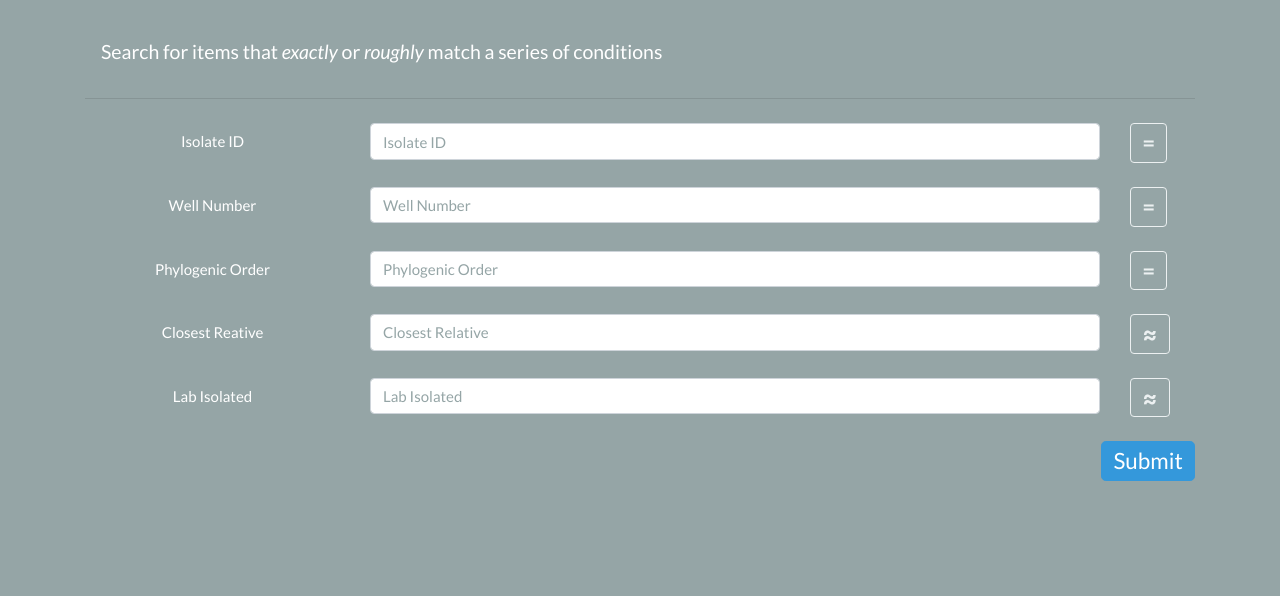
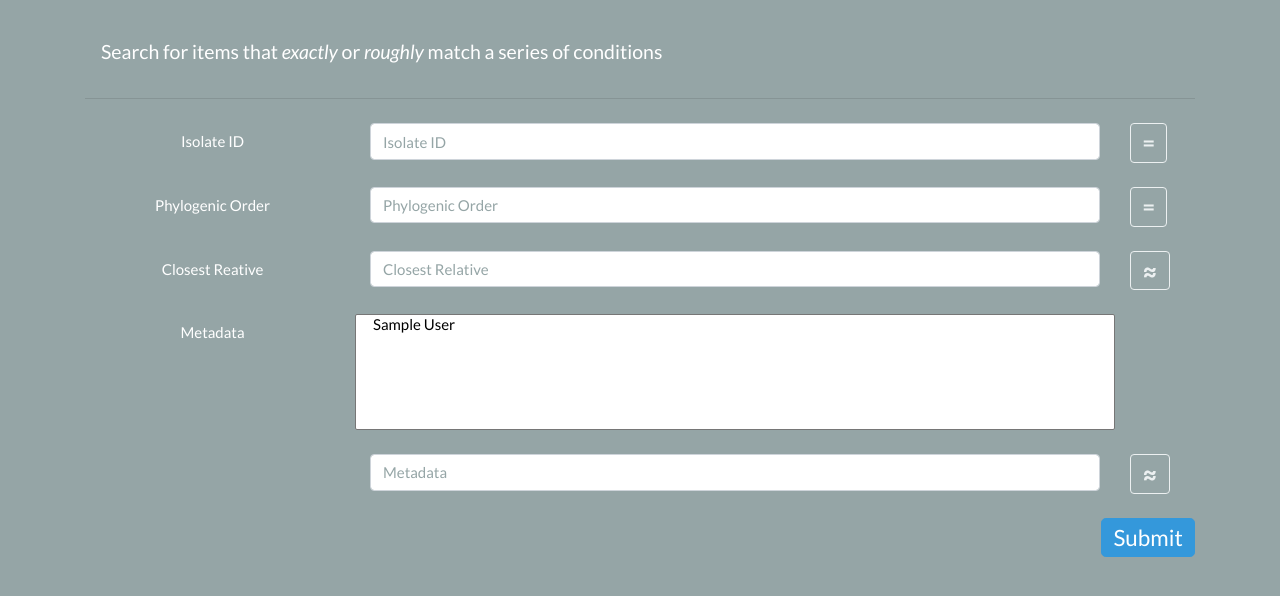
Before and after one commit to aekazakov/enigma_explorer, a Django app: page /advsearch/ in a window 1280 px wide. Shown: the part 187-783 px from the top of the page. Run offline with Django 3.2, Linux system fonts and the light colour scheme; tables that the repository leaves empty hold one stand-in row (values such as "Sample post"); some libraries are stand-ins or nearby versions.

Commit message:
Updated advanced search page

```diff
--- a/isolates/templates/isolates/advsearch.html
+++ b/isolates/templates/isolates/advsearch.html
@@ -19,15 +19,6 @@
         </div>
       </div>
       <div class="form-group row my-4">
-        <label for="isoidForm" class="text-white col-form-label col-sm-12 col-md-3 text-center">Well Number</label>
-        <div class="col-sm-9 col-md-8">
-          <input type="text" aria-label="Well Number" class="form-control" id="wellnumForm" name="wellnum" placeholder="Well Number" />
-        </div>
-        <div class="col-sm-3 col-md-1">
-          <button type="button" class="btn btn-outline-light checkButton" id="wellnumCheck" style="font-size:1.4rem;padding:0.125rem 0.7rem;"><strong>=</strong></button>
-        </div>
-      </div>
-      <div class="form-group row my-4">
         <label for="orderForm" class="text-white col-form-label col-sm-12 col-md-3 text-center">Phylogenic Order</label>
         <div class="col-sm-9 col-md-8">
           <input type="text" aria-label="Phylogenic Order" class="form-control" id="orderForm" name="order" placeholder="Phylogenic Order" />
@@ -45,15 +36,26 @@
           <button type="button" class="btn btn-outline-light checkButton" id="relativeCheck" style="font-size:1.4rem;padding:0.125rem 0.7rem;"><strong>≈</strong></button>
         </div>
       </div>
+  {%if metadata %}
+
       <div class="form-group row my-4">
-        <label for="labForm" class="text-white col-form-label col-sm-12 col-md-3 text-center">Lab Isolated</label>
+        <label for="metaparam" class="text-white col-form-label col-sm-12 col-md-3 text-center">Metadata</label>
+		<select class="col-sm-9 col-md-8" id="metaparam" name="metaparam" size="6">
+      {% for item in metadata %}
+		  <option value="{{item}}">{{item}}</option>
+	  {% endfor %}
+		</select>
+      </div>
+      <div class="form-group row my-4">
+        <label for="metaparam" class="text-white col-form-label col-sm-12 col-md-3 text-center">&nbsp;</label>
         <div class="col-sm-9 col-md-8">
-          <input type="text" aria-label="Lab Isolated" class="form-control" id="labForm" name="lab" placeholder="Lab Isolated" />
+          <input type="text" aria-label="metadata" class="form-control" id="metadata" name="metadata" placeholder="Metadata" />
         </div>
         <div class="col-sm-3 col-md-1">
-          <button type="button" class="btn btn-outline-light checkButton" id="labCheck" style="font-size:1.4rem;padding:0.125rem 0.7rem;"><strong>≈</strong></button>
+          <button type="button" class="btn btn-outline-light checkButton" id="metadataCheck" style="font-size:1.4rem;padding:0.125rem 0.7rem;"><strong>≈</strong></button>
         </div>
       </div>
+  {% endif %}
       <button type='button' class="btn btn-info btn-lg float-right" id="submitButton" style="font-size:1.4rem;padding:0.125rem 0.7rem;">Submit</button>
     </form>
 
--- a/isolates/views.py
+++ b/isolates/views.py
@@ -17,7 +17,7 @@ from rest_framework.decorators import api_view, renderer_classes
 from rest_framework.renderers import JSONRenderer
 
 from .models import *
-from .serializers import IsolateSerializer, IsolateNoRnaSerializer, IsolateIdSerializer
+from .serializers import IsolateSerializer, IsolateNoRnaSerializer
 from .fetchGenome import fetchG, fetchS
 from .localBlast import local_blast
 from .remoteBlast import qblast
@@ -41,7 +41,7 @@ class IsolateListApiView(APIView):
         List all isolates in the database
         '''
         isolates = Isolate.objects.all()
-        serializer = IsolateIdSerializer(isolates, many=True)
+        serializer = IsolateSerializer(isolates, many=True)
         return Response(serializer.data, status=status.HTTP_200_OK)
 
 
@@ -69,8 +69,20 @@ class IsolateByIsoidApiView(APIView):
         isolate = self.get_object(isoid)
         if isolate is None:
             raise APIErrorException(detail={'message': 'Isolate not found'}, status_code=status.HTTP_400_BAD_REQUEST)
-        serializer = IsolateSerializer(isolate, many=False)
-        return Response(serializer.data, status=status.HTTP_200_OK)
+        result = {
+            'id':isolate.id,
+            'isolate_id':isolate.isolate_id,
+            'condition':isolate.condition,
+            'order':isolate.order,
+            'closest_relative':isolate.closest_relative,
+            'similarity':isolate.similarity,
+            'rrna':isolate.rrna,
+            'metadata':[]
+        }
+        metadata = IsolateMetadata.objects.filter(isolate=isolate).values_list('display_name', 'value')
+        for item in metadata:
+            result['metadata'].append((item[0],item[1]))
+        return Response(result, status=status.HTTP_200_OK)
 
 
 class IsolateByIdApiView(APIView):
@@ -104,7 +116,6 @@ class IsolateByIdApiView(APIView):
         metadata = IsolateMetadata.objects.filter(isolate=isolate).values_list('display_name', 'value')
         for item in metadata:
             result['metadata'].append((item[0],item[1]))
-        # serializer = IsolateSerializer(isolate, many=False)
         return Response(result, status=status.HTTP_200_OK)
 
 
@@ -122,7 +133,7 @@ class IsolateByKeywordApiView(APIView):
                 | Q(isolatemetadata__value__icontains=keyword)
             ).distinct().order_by('isolate_id')
         except Isolate.DoesNotExist:
-            return None
+            return Isolate.objects.none()
 
     def get(self, request, *args, **kwargs):
         '''
@@ -132,10 +143,25 @@ class IsolateByKeywordApiView(APIView):
         if len(keyword) < 3:
             raise APIErrorException(detail={'message': 'Too short query keyword'}, status_code=status.HTTP_400_BAD_REQUEST)
         isolates = self.get_objects(keyword)
-        if isolates is None:
+        if not isolates.exists():
             raise APIErrorException(detail={'message': 'Isolate not found'}, status_code=status.HTTP_400_BAD_REQUEST)
-        serializer = IsolateSerializer(isolates, many=True)
-        return Response(serializer.data, status=status.HTTP_200_OK)
+        result = []
+        for isolate in isolates:
+            result_item = {
+                'id':isolate.id,
+                'isolate_id':isolate.isolate_id,
+                'condition':isolate.condition,
+                'order':isolate.order,
+                'closest_relative':isolate.closest_relative,
+                'similarity':isolate.similarity,
+                'rrna':isolate.rrna,
+                'metadata':[]
+            }
+            metadata = IsolateMetadata.objects.filter(isolate=isolate).values_list('display_name', 'value')
+            for item in metadata:
+                result_item['metadata'].append((item[0],item[1]))
+            result.append(result_item)
+        return Response(result, status=status.HTTP_200_OK)
 
 
 class IsolateByGenusApiView(APIView):
@@ -157,8 +183,23 @@ class IsolateByGenusApiView(APIView):
         isolates = self.get_objects(genus)
         if isolates is None:
             raise APIErrorException(detail={'message': 'Isolate not found'}, status_code=status.HTTP_400_BAD_REQUEST)
-        serializer = IsolateSerializer(isolates, many=True)
-        return Response(serializer.data, status=status.HTTP_200_OK)
+        result = []
+        for isolate in isolates:
+            result_item = {
+                'id':isolate.id,
+                'isolate_id':isolate.isolate_id,
+                'condition':isolate.condition,
+                'order':isolate.order,
+                'closest_relative':isolate.closest_relative,
+                'similarity':isolate.similarity,
+                'rrna':isolate.rrna,
+                'metadata':[]
+            }
+            metadata = IsolateMetadata.objects.filter(isolate=isolate).values_list('display_name', 'value')
+            for item in metadata:
+                result_item['metadata'].append((item[0],item[1]))
+            result.append(result_item)
+        return Response(result, status=status.HTTP_200_OK)
 
 
 class IsolateCountByKeywordApiView(APIView):
@@ -401,40 +442,51 @@ class IsolateByMultiKeywordsApiView(APIView):
             print('\"' + key + '\"', val)
         print(search_options, search_params)
 
-        qObjects = []
-        for field in FIELDS:
+        search_condition = Q()
+        for field in search_options.keys():
             if field in search_params:
-                if field in search_options:
-                    if field == 'isoid':
-                        if search_options[field] == 'true':
-                            qObjects.append(Q(isolate_id=search_params[field]))
-                        else:
-                            qObjects.append(Q(isolate_id__icontains=search_params[field]))
-                    elif field == 'order':
-                        if search_options[field] == 'true':
-                            qObjects.append(Q(order=search_params[field]))
-                        else:
-                            qObjects.append(Q(order__icontains=search_params[field]))
-                    elif field == 'relative':
-                        if search_options[field] == 'true':
-                            qObjects.append(Q(closest_relative=search_params[field]))
-                        else:
-                            qObjects.append(Q(closest_relative__icontains=search_params[field]))
-                    elif field == 'wellnum':
-                        if search_options[field] == 'true':
-                            qObjects.append(Q(sample_id=search_params[field]))
-                        else:
-                            qObjects.append(Q(sample_id__icontains=search_params[field]))
-                    elif field == 'lab':
-                        if search_options[field] == 'true':
-                            qObjects.append(Q(lab=search_params[field]))
-                        else:
-                            qObjects.append(Q(lab__icontains=search_params[field]))
+                if field == 'isoid':
+                    if search_options[field] == 'true':
+                        search_condition.add(Q(isolate_id=search_params[field]), Q.AND)
+                    else:
+                        search_condition.add(Q(isolate_id__icontains=search_params[field]), Q.AND)
+                elif field == 'order':
+                    if search_options[field] == 'true':
+                        search_condition.add(Q(order=search_params[field]), Q.AND)
+                    else:
+                        search_condition.add(Q(order__icontains=search_params[field]), Q.AND)
+                elif field == 'relative':
+                    if search_options[field] == 'true':
+                        search_condition.add(Q(closest_relative=search_params[field]), Q.AND)
+                    else:
+                        search_condition.add(Q(closest_relative__icontains=search_params[field]), Q.AND)
+                elif field == 'metadata':
+                    if search_options[field] == 'true':
+                        search_condition.add(Q(isolatemetadata__display_name=search_params['metaparam'], isolatemetadata__value=search_params[field]), Q.AND)
+                    else:
+                        search_condition.add(Q(isolatemetadata__display_name=search_params['metaparam'], isolatemetadata__value__icontains=search_params[field]), Q.AND)
 
-        isolates = Isolate.objects.filter(*qObjects).order_by('isolate_id')
+        print(search_condition)
+        isolates = Isolate.objects.filter(search_condition).order_by('isolate_id')
         print(isolates.count(), 'isolates found')
-        serializer = IsolateNoRnaSerializer(isolates, many=True)
-        return Response(serializer.data, status=status.HTTP_200_OK)
+        result = []
+        for isolate in isolates:
+            result_item = {
+                'id':isolate.id,
+                'isolate_id':isolate.isolate_id,
+                'condition':isolate.condition,
+                'order':isolate.order,
+                'closest_relative':isolate.closest_relative,
+                'similarity':isolate.similarity,
+                'metadata':[]
+            }
+            metadata = IsolateMetadata.objects.filter(isolate=isolate).values_list('display_name', 'value')
+            for item in metadata:
+                result_item['metadata'].append((item[0],item[1]))
+            result.append(result_item)
+
+        #serializer = IsolateNoRnaSerializer(isolates, many=True)
+        return Response(result, status=status.HTTP_200_OK)
 
 class RelativeGenomeApiView(APIView):
     # get a list of relative genomes by id
@@ -695,7 +747,7 @@ def adv_search(request):
     path('advsearch/', views.adv_search, name='advSearch'),
     '''
     template = loader.get_template('isolates/advsearch.html')
-    context = {}
+    context = {'metadata':IsolateMetadata.objects.distinct().values_list('display_name', flat=True)}
     return HttpResponse(template.render(context, request))
 
 def browse(request):
```
Also changed, not shown: docs/api.md (+53 -22 lines), isolates/serializers.py (+1 -7 lines).
